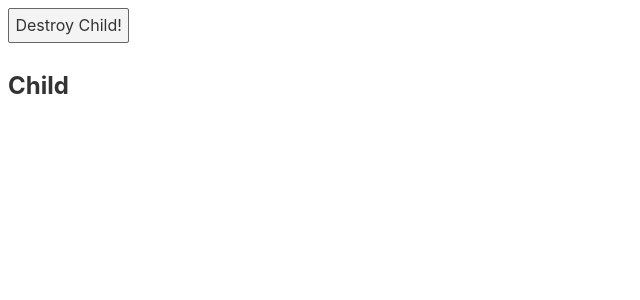
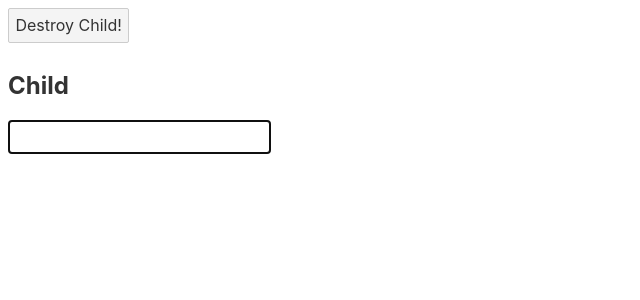
Before and after one commit to zldnlto/Svelte_Tutorial, a Svelte app: page / in a window 1280 px wide. Both pictures are taken after a click on the button "Create Child!". Shown: the top 300 px of the page, without its empty margins (0-640 px from the left). Built offline with nearby package versions, Linux system fonts and the light colour scheme.

Commit message:
Chp10_onMount 예시

```diff
--- a/src/Chp10/Child.svelte
+++ b/src/Chp10/Child.svelte
@@ -1,2 +1,13 @@
+<script>
+    import {onMount, beforeUpdate, afterUpdate, onDestroy} from "svelte";
+
+
+    onMount(()=> {
+        console.log("Child onMount 호출됨");
+        document.getElementById("text01").focus();
+
+    })
+</script>
 
 <h1>Child</h1>
+<input type="text" id="text01">
```
